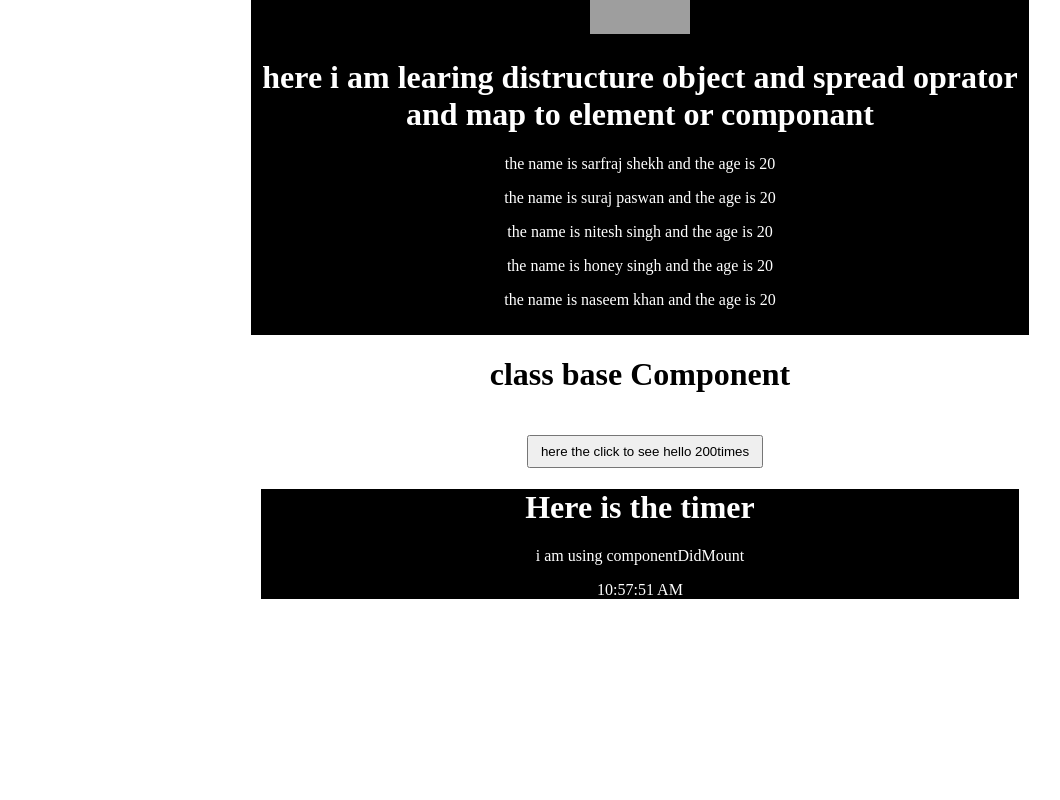
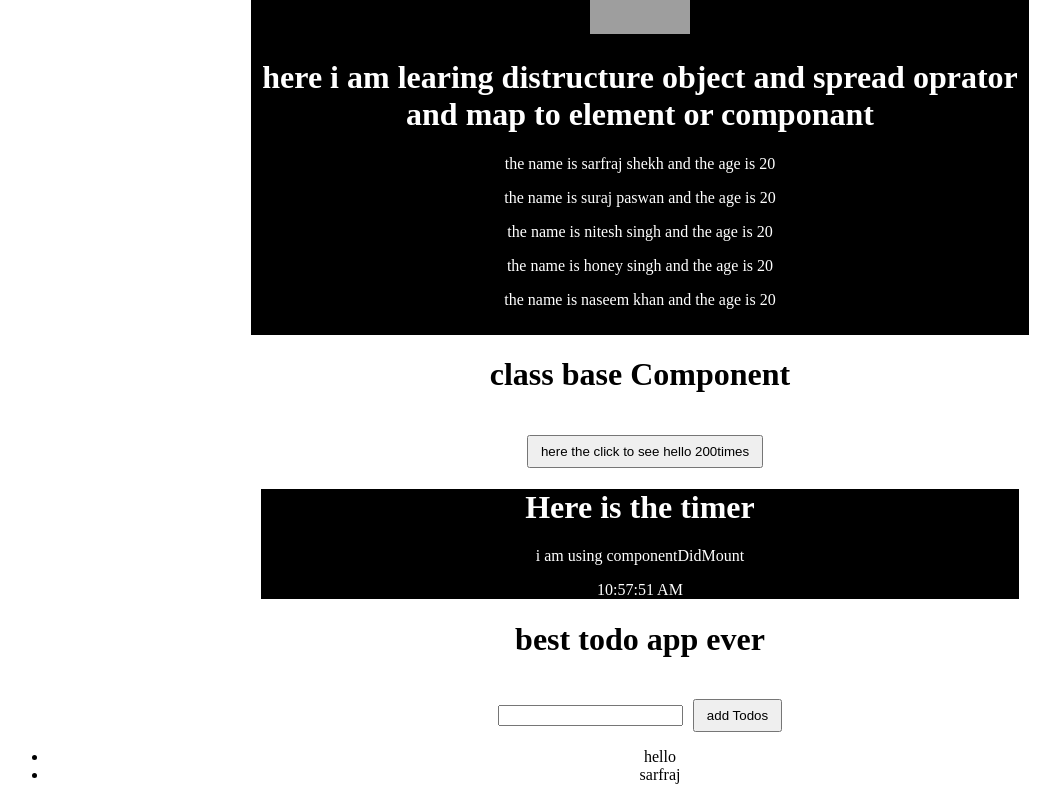
Before and after one commit to Sarf1234/ReactLearning, a React (Create React App) app: page / in a window 1280 px wide. Shown: the part 1611-2411 px from the top of the page, without its empty margins (0-1060 px from the left). Before the commit the page ends 2218 px from the top, so only its background shows below. Built offline with nearby package versions, Linux system fonts and the light colour scheme; grey boxes are pictures that could not be loaded.

Commit message:
todo app add

```diff
--- a/src/App.jsx
+++ b/src/App.jsx
@@ -7,6 +7,7 @@ import UseEffect from './UseEffect';
 import Map from './Map'
 import ClassBaseCoprops from './ClassBaseCoprops';
 import TimeComponentDidMount from './TimeComponentDidMount';
+import Todo from './Todo';
 
 
 
@@ -22,6 +23,7 @@ function App(){
             <Map />
             <ClassBaseCoprops />
             <TimeComponentDidMount />
+            <Todo />
 
         </div>
     )
--- /dev/null
+++ b/src/Todo.jsx
@@ -0,0 +1,28 @@
+import React, { useState } from 'react'
+
+export default function Todo() {
+
+   const [task, setTask] = useState('')
+   const [todos, setTodos] = useState(['hello', 'sarfraj'])
+
+    function addtodos(e){
+        e.preventDefault();
+        setTodos(oldtodos => {
+            setTask('')
+            return [...oldtodos, task]
+        })
+    }
+
+  return (
+    <div>
+        <h1>best todo app ever</h1>
+        <form onSubmit={addtodos}>
+            <input type={task} value={task} onChange={event => setTask(event.target.value)}/>
+            <button onClick={addtodos} type="submit">add Todos</button>
+        </form>
+        <ul>
+            {todos.map(todo => <li>{todo}</li>)}
+        </ul>
+    </div>
+  )
+}
```
